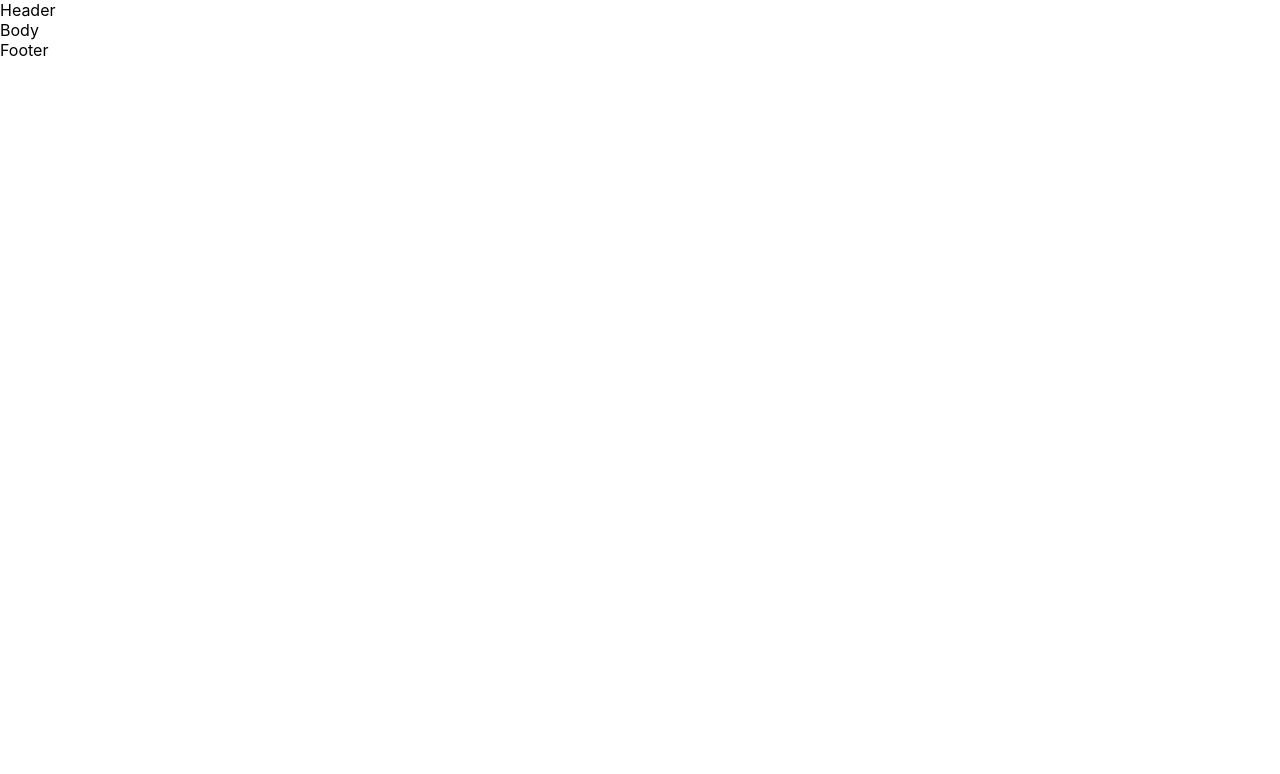
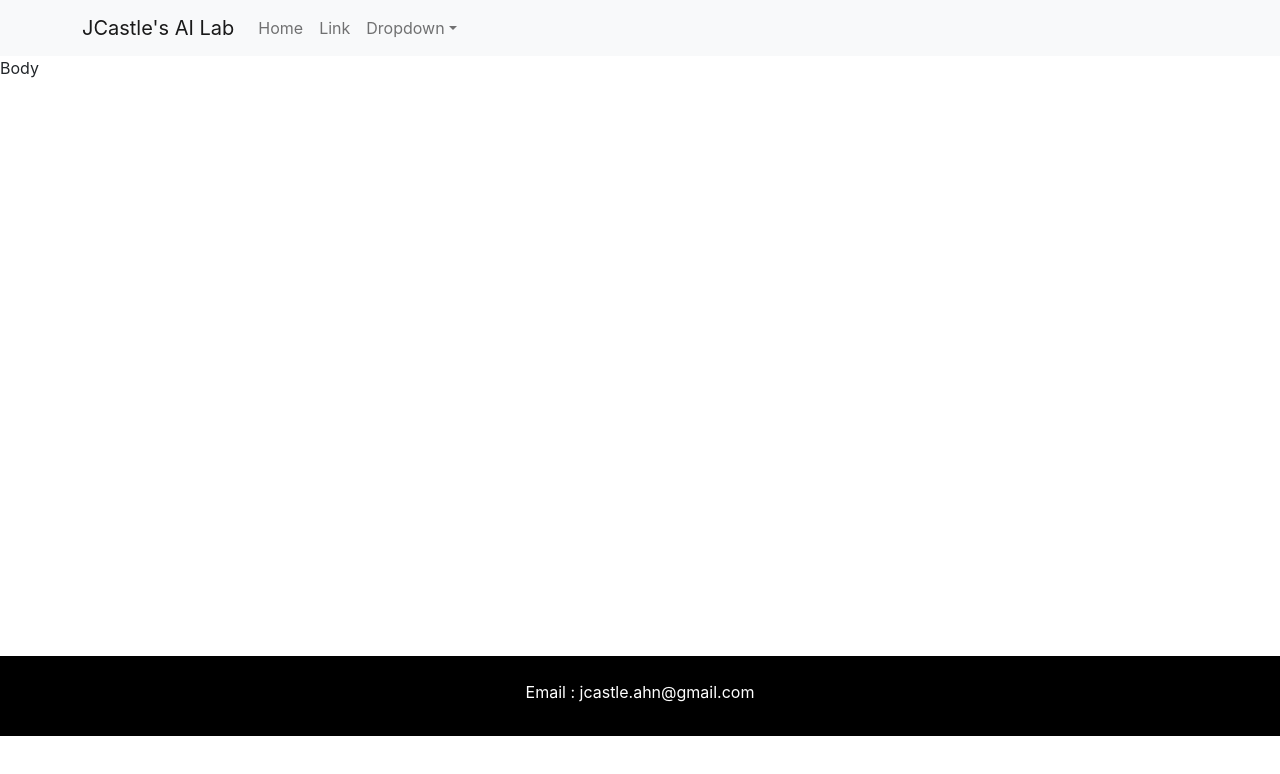
Before and after one commit to jcastle-ahn/NextHomePage, a Next.js app: page / in a window 1280 px wide. Shown: the top 774 px of the page. Built offline with nearby package versions, Linux system fonts and the light colour scheme.

Commit message:
apply bootstrap, initial page

```diff
--- a/components/Body.tsx
+++ b/components/Body.tsx
@@ -1,8 +1,12 @@
 export default function Body() {
   return (
     <>
-      <div>Body</div>
-      <style jsx>{``}</style>
+      <div className="body">Body</div>
+      <style jsx>{`
+        .body {
+          height: 600px;
+        }
+      `}</style>
     </>
   )
 }
--- a/components/Footer.tsx
+++ b/components/Footer.tsx
@@ -1,8 +1,27 @@
-export default function Template() {
+import Link from 'next/link'
+
+export default function Footer() {
   return (
     <>
-      <footer>Footer</footer>
-      <style jsx>{``}</style>
+      <footer className="pt-4">
+        <div className="text-center">
+          <a href="mailto:jcastle.ahn@gmail.com">
+            Email : jcastle.ahn@gmail.com
+          </a>
+        </div>
+      </footer>
+      <style jsx>{`
+        footer {
+          background-color: black;
+          color: white;
+          height: 80px;
+        }
+        .border {
+          border-style: solid;
+          border-width: 5px;
+          border-color: white;
+        }
+      `}</style>
     </>
   )
 }
--- /dev/null
+++ b/components/Header/NavigationBar.tsx
@@ -0,0 +1,37 @@
+import Container from 'react-bootstrap/Container'
+import Nav from 'react-bootstrap/Nav'
+import Navbar from 'react-bootstrap/Navbar'
+import NavDropdown from 'react-bootstrap/NavDropdown'
+
+export default function Template() {
+  return (
+    <>
+      <Navbar bg="light" expand="sm">
+        <Container>
+          <Navbar.Brand href="#home">JCastle's AI Lab</Navbar.Brand>
+          <Navbar.Toggle aria-controls="basic-navbar-nav" />
+          <Navbar.Collapse id="basic-navbar-nav">
+            <Nav className="me-auto">
+              <Nav.Link href="#home">Home</Nav.Link>
+              <Nav.Link href="#link">Link</Nav.Link>
+              <NavDropdown title="Dropdown" id="basic-nav-dropdown">
+                <NavDropdown.Item href="#action/3.1">Action</NavDropdown.Item>
+                <NavDropdown.Item href="#action/3.2">
+                  Another action
+                </NavDropdown.Item>
+                <NavDropdown.Item href="#action/3.3">
+                  Something
+                </NavDropdown.Item>
+                <NavDropdown.Divider />
+                <NavDropdown.Item href="#action/3.4">
+                  Separated link
+                </NavDropdown.Item>
+              </NavDropdown>
+            </Nav>
+          </Navbar.Collapse>
+        </Container>
+      </Navbar>
+      <style jsx>{``}</style>
+    </>
+  )
+}
--- a/components/MainHeader.tsx
+++ b/components/MainHeader.tsx
@@ -1,7 +1,11 @@
+import NavigationBar from './Header/NavigationBar'
+
 export default function MainHeader() {
   return (
     <>
-      <header>Header</header>
+      <header>
+        <NavigationBar></NavigationBar>
+      </header>
       <style jsx>{``}</style>
     </>
   )
--- a/package.json
+++ b/package.json
@@ -17,10 +17,12 @@
     "@types/node": "18.11.3",
     "@types/react": "18.0.21",
     "@types/react-dom": "18.0.6",
+    "bootstrap": "^5.2.2",
     "eslint": "^8.26.0",
     "eslint-config-next": "12.3.1",
     "eslint-config-prettier": "^8.5.0",
     "prettier": "^2.7.1",
+    "react-bootstrap": "^2.5.0",
     "recoil": "^0.7.6",
     "sass": "^1.55.0",
     "typescript": "4.8.4"
--- a/styles/globals.scss
+++ b/styles/globals.scss
@@ -1,3 +1,5 @@
+@import '~bootstrap/scss/bootstrap';
+
 html,
 body {
   padding: 0;
```
Also changed, not shown: 2 other files (tests, documents, lock files or other folders).
